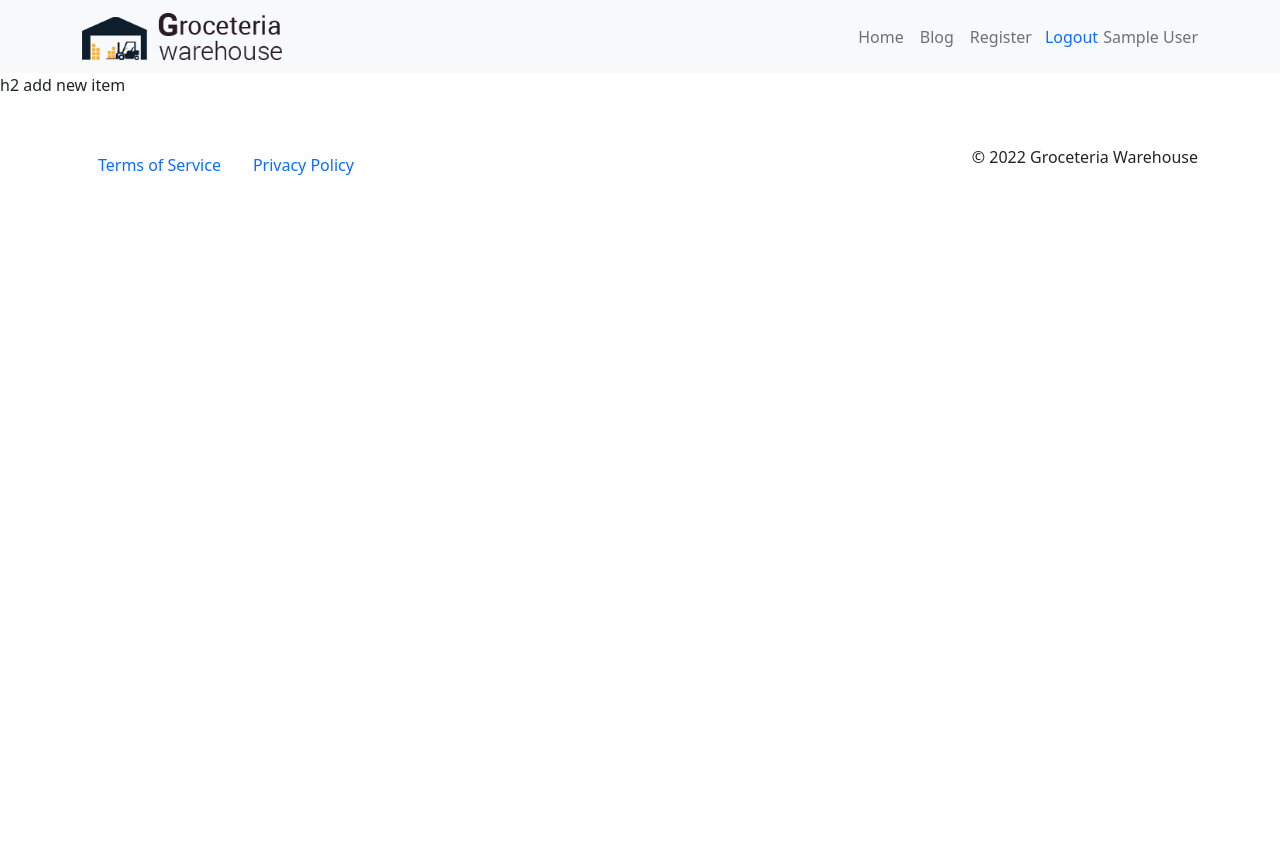
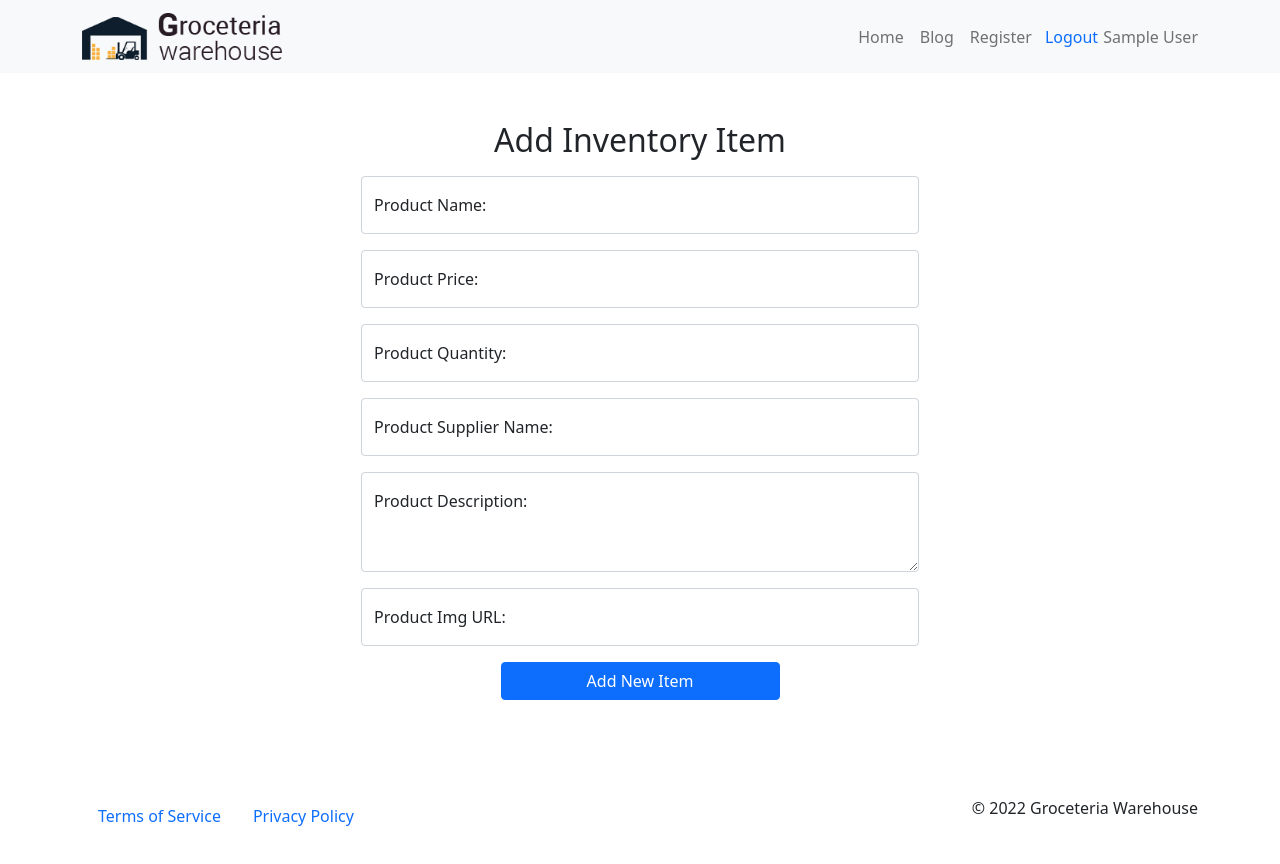
Before and after one commit to m0ni2/warehouse-management-client-side-m0ni2, a React (Create React App) app: page /inventory/add in a window 1280 px wide. Shown: the top 864 px of the page. Before the commit the page ends 800 px from the top, so only its background shows below. Built offline with nearby package versions, Linux system fonts and the light colour scheme; no server answers; sample sign-in values are in the browser's storage.

Commit message:
addInventoryItem

```diff
--- a/src/App.js
+++ b/src/App.js
@@ -14,7 +14,7 @@ import Inventory from './Pages/Inventory/Inventory';
 import RequireAuth from './Pages/Authentication/RequireAuth/RequireAuth';
 import NotFound from './Pages/Shared/NotFound/NotFound';
 import ManageInventory from './Pages/ManageInventory/ManageInventory/ManageInventory';
-import AddNewItem from './Pages/AddNewItem/AddNewItem';
+import AddInventoryItem from './Pages/AddInventoryItem/AddInventoryItem';
 
 
 function App() {
@@ -41,7 +41,7 @@ function App() {
         } />
         <Route path='/inventory/add' element={
           <RequireAuth>
-            <AddNewItem />
+            <AddInventoryItem />
           </RequireAuth>
         } />
         <Route path='*' element={<NotFound />} />
--- /dev/null
+++ b/src/Pages/AddInventoryItem/AddInventoryItem.js
@@ -0,0 +1,60 @@
+import axios from 'axios';
+import React from 'react';
+import { toast } from 'react-toastify';
+
+const AddInventoryItem = () => {
+
+    const handleAddNewItem = async event => {
+        event.preventDefault();
+        const name = event.target.name.value;
+        const price = parseInt(event.target.price.value);
+        const quantity = parseInt(event.target.quantity.value);
+        const supplierName = event.target.supplierName.value;
+        const description = event.target.description.value;
+        const img = event.target.img.value;
+
+        const newItem = { name, description, price, quantity, supplierName, img };
+
+        await axios.post('http://localhost:5000/product', newItem);
+        toast('Item Added')
+    }
+
+    return (
+        <div className='container py-5'>
+            <div className='col col-md-8 col-lg-6 mx-auto'>
+                <h2 className='mb-3 text-center'>Add Inventory Item</h2>
+
+                <form onSubmit={handleAddNewItem}>
+                    <div className="form-floating mb-3">
+                        <input type="name" name='name' className="form-control" placeholder='Product Name' required />
+                        <label htmlFor="floatingInput">Product Name:</label>
+                    </div>
+                    <div className="form-floating mb-3">
+                        <input type="number" name='price' className="form-control" placeholder='Product Price' required />
+                        <label htmlFor="floatingInput">Product Price:</label>
+                    </div>
+                    <div className="form-floating mb-3">
+                        <input type="number" name='quantity' className="form-control" placeholder='Product Quantity' required />
+                        <label htmlFor="floatingInput">Product Quantity:</label>
+                    </div>
+                    <div className="form-floating mb-3">
+                        <input type="text" name='supplierName' className="form-control" placeholder='Product Supplier' required />
+                        <label htmlFor="floatingInput">Product Supplier Name:</label>
+                    </div>
+                    <div className="form-floating mb-3">
+                        <textarea className="form-control" name='description' placeholder="Product Description" style={{ height: '100px' }}></textarea>
+                        <label htmlFor="floatingTextarea">Product Description:</label>
+                    </div>
+                    <div className="form-floating mb-3">
+                        <input type="text" name='img' className="form-control" placeholder='Product Supplier' required />
+                        <label htmlFor="floatingInput">Product Img URL:</label>
+                    </div>
+
+                    <input className='btn btn-primary w-50 mx-auto d-block' type="submit" value="Add New Item" />
+                </form>
+            </div>
+        </div>
+    );
+};
+
+export default AddInventoryItem;
--- a/src/Pages/AddNewItem/AddNewItem.js
+++ /dev/null
@@ -1,11 +0,0 @@
-import React from 'react';
-
-const AddNewItem = () => {
-    return (
-        <div>
-            h2 add new item
-        </div>
-    );
-};
-
-export default AddNewItem;
```
